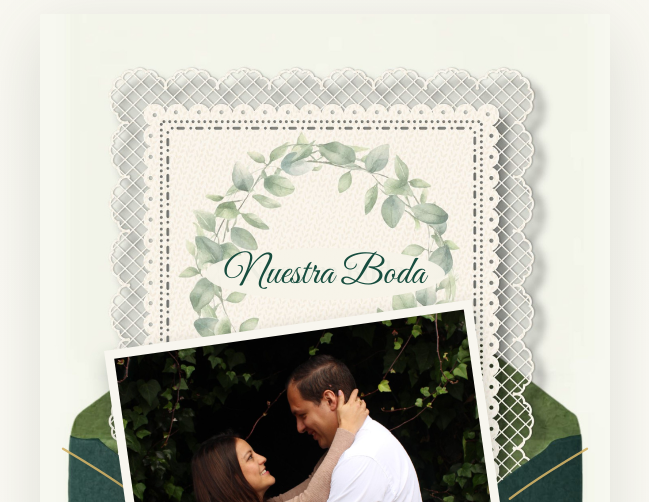
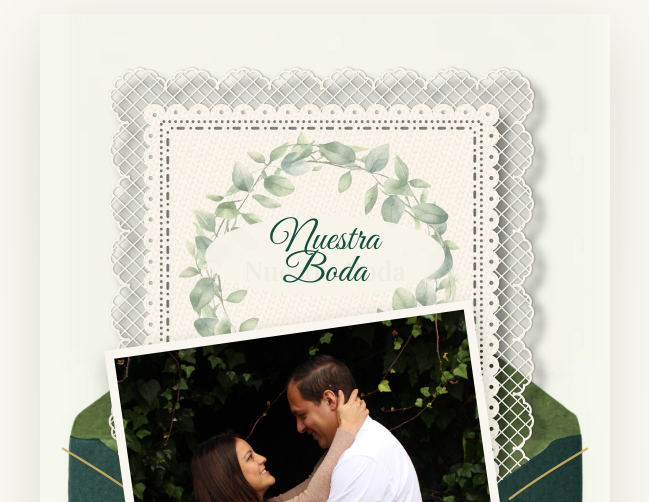
Before and after one commit to cupegui15/invitacion-adriana-cristian, a plain HTML site: page index.html in a window 1280 px wide. Shown: the top 502 px of the page, without its empty margins (315-964 px from the left). Drawn offline with Linux system fonts and the light colour scheme.

Commit message:
Center cover title on two lines

```diff
--- a/index.html
+++ b/index.html
@@ -12,7 +12,7 @@
     <link rel="preload" as="image" href="assets/images/portada-sobre-arandelas.jpg" />
     <link rel="preload" as="image" href="assets/images/sello.png" />
     <link rel="preload" as="image" href="assets/images/foto-portada-optimizada.jpeg" fetchpriority="high" />
-    <link rel="stylesheet" href="portada.css?v=20261119-portada-8" />
+    <link rel="stylesheet" href="portada.css?v=20261119-portada-9" />
     <script src="portada.js?v=apertura-4" defer></script>
   </head>
   <body>
@@ -28,7 +28,7 @@
           fetchpriority="high"
           draggable="false"
         />
-        <div class="cover-title-patch" aria-hidden="true">Nuestra Boda</div>
+        <div class="cover-title-patch" aria-hidden="true"><span>Nuestra</span><span>Boda</span></div>
         <svg class="envelope-foliage" viewBox="0 0 990 1400" preserveAspectRatio="none" aria-hidden="true">
           <defs>
             <clipPath id="side-foliage-area">
--- a/portada.css
+++ b/portada.css
@@ -54,22 +54,25 @@ body {
 .cover-title-patch {
   position: absolute;
   z-index: 1;
-  top: 29%;
+  top: 25%;
   left: 29%;
   width: 42%;
-  height: 6.5%;
+  height: 10%;
   display: grid;
-  place-items: center;
+  align-content: center;
+  justify-items: center;
   border-radius: 50%;
   background: radial-gradient(ellipse, rgb(247 244 233 / 96%) 0 68%, rgb(247 244 233 / 78%) 84%, rgb(247 244 233 / 0%) 100%);
   color: #174d3f;
   font-family: "Great Vibes", cursive;
   font-size: clamp(1.6rem, 6vw, 2.5rem);
-  line-height: 1;
+  line-height: .8;
   white-space: nowrap;
   text-align: center;
   pointer-events: none;
 }
+
+.cover-title-patch span { display: block; }
 
 .cover-photo-card {
   position: absolute;
```
